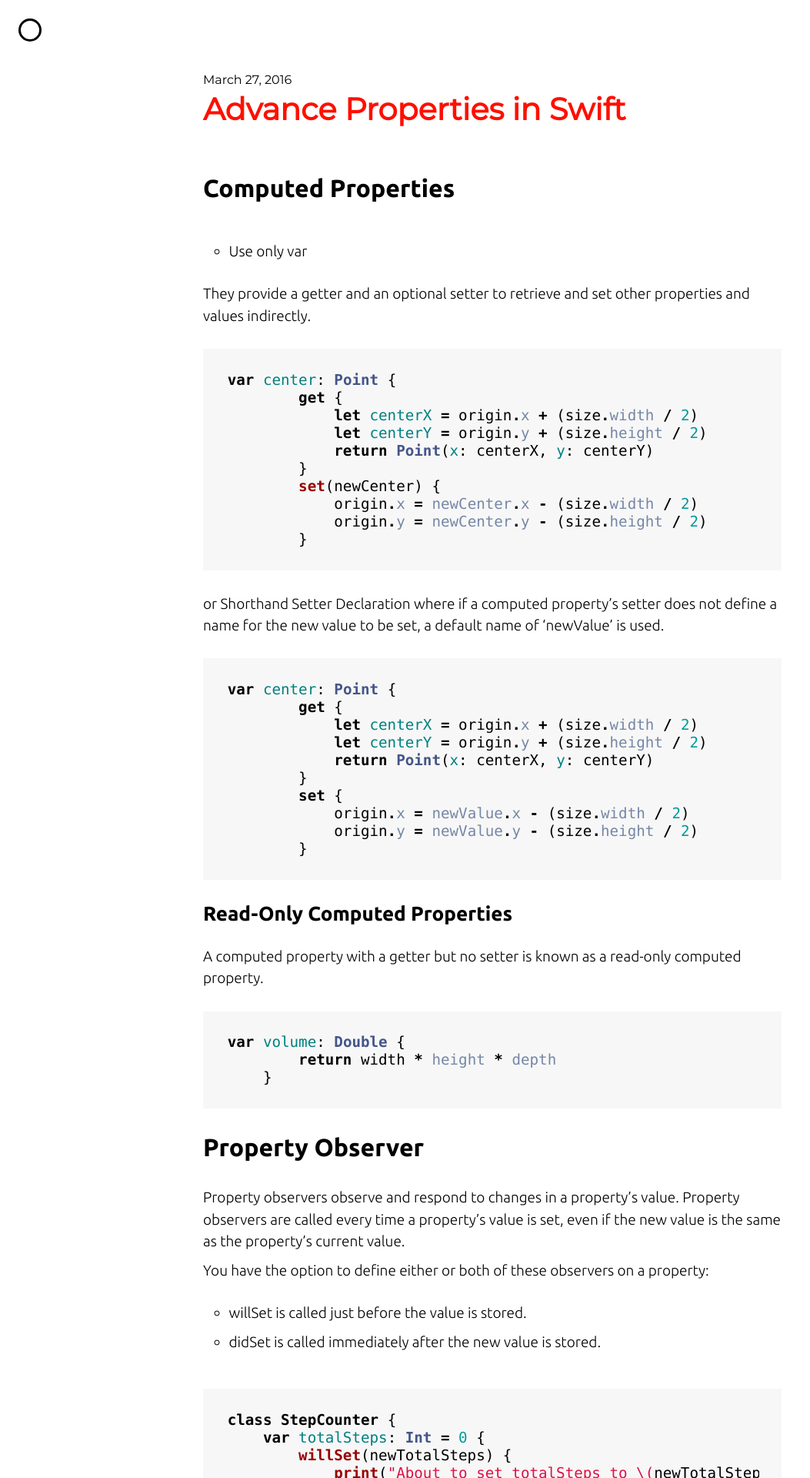
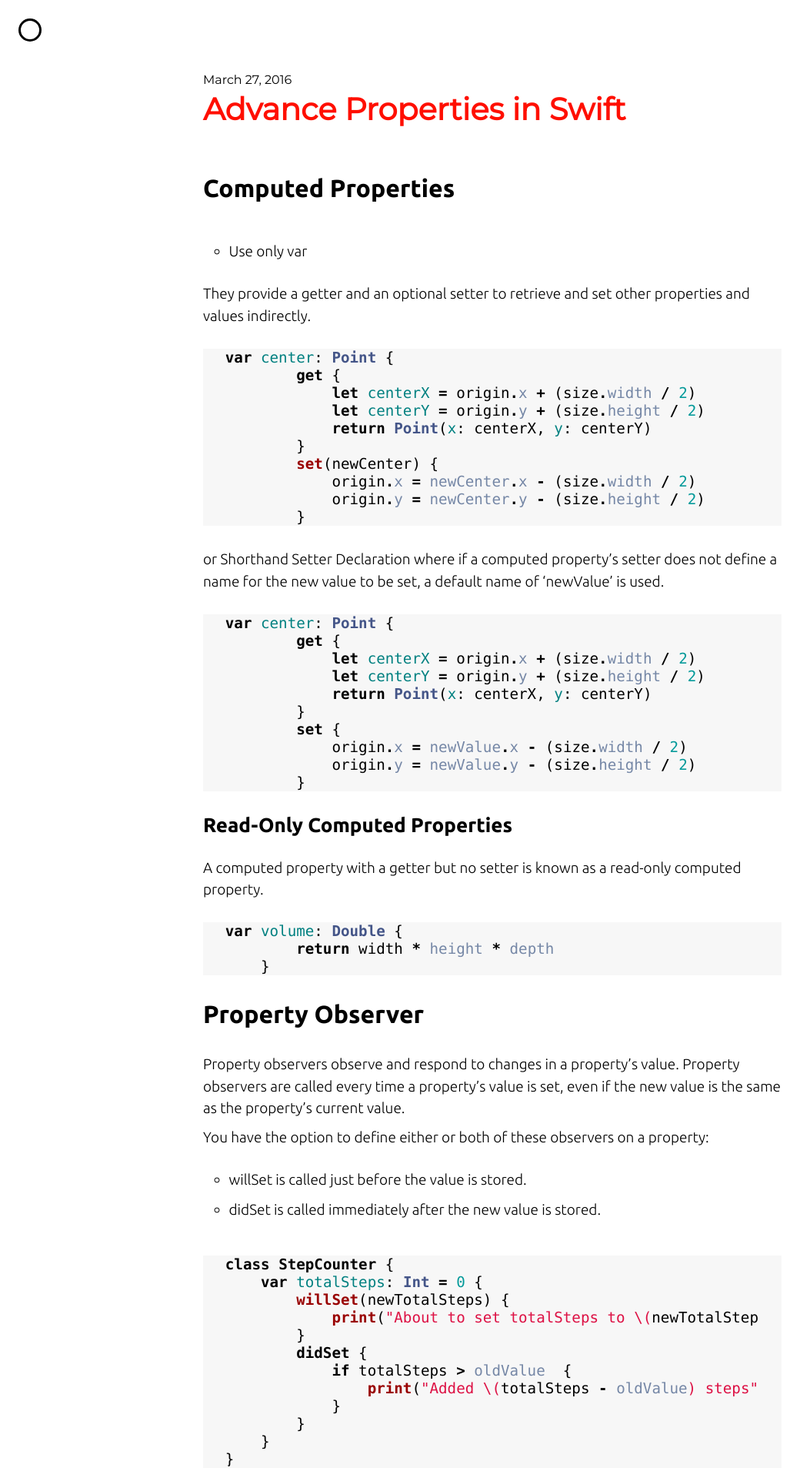
Before and after one commit to tarangpatel/whatilove, a Jekyll site: the page built from _posts/2016-03-27-computed-properties-observer.markdown, in a window 1280 px wide. Shown: the top 1920 px of the page at 77% size, without its empty margins (0-1053 px from the left). Built offline with Jekyll 4.4.1, drawn with Linux system fonts in a browser that asks for light colours; nearby versions of some CDN libraries; comment, search, counter and statistics services are not loaded.

Commit message:
Update _syntax_highlighting.scss

```diff
--- a/_sass/_syntax_highlighting.scss
+++ b/_sass/_syntax_highlighting.scss
@@ -6,7 +6,7 @@
 pre code {
   border-radius: 10px;
   font-family:  $code-font;
-  padding: $base-spacing $base-spacing/10;
+  padding: 0;
   margin: $base-spacing;
   @media(max-width: $break-small) {
       font-size: 10px;
```
